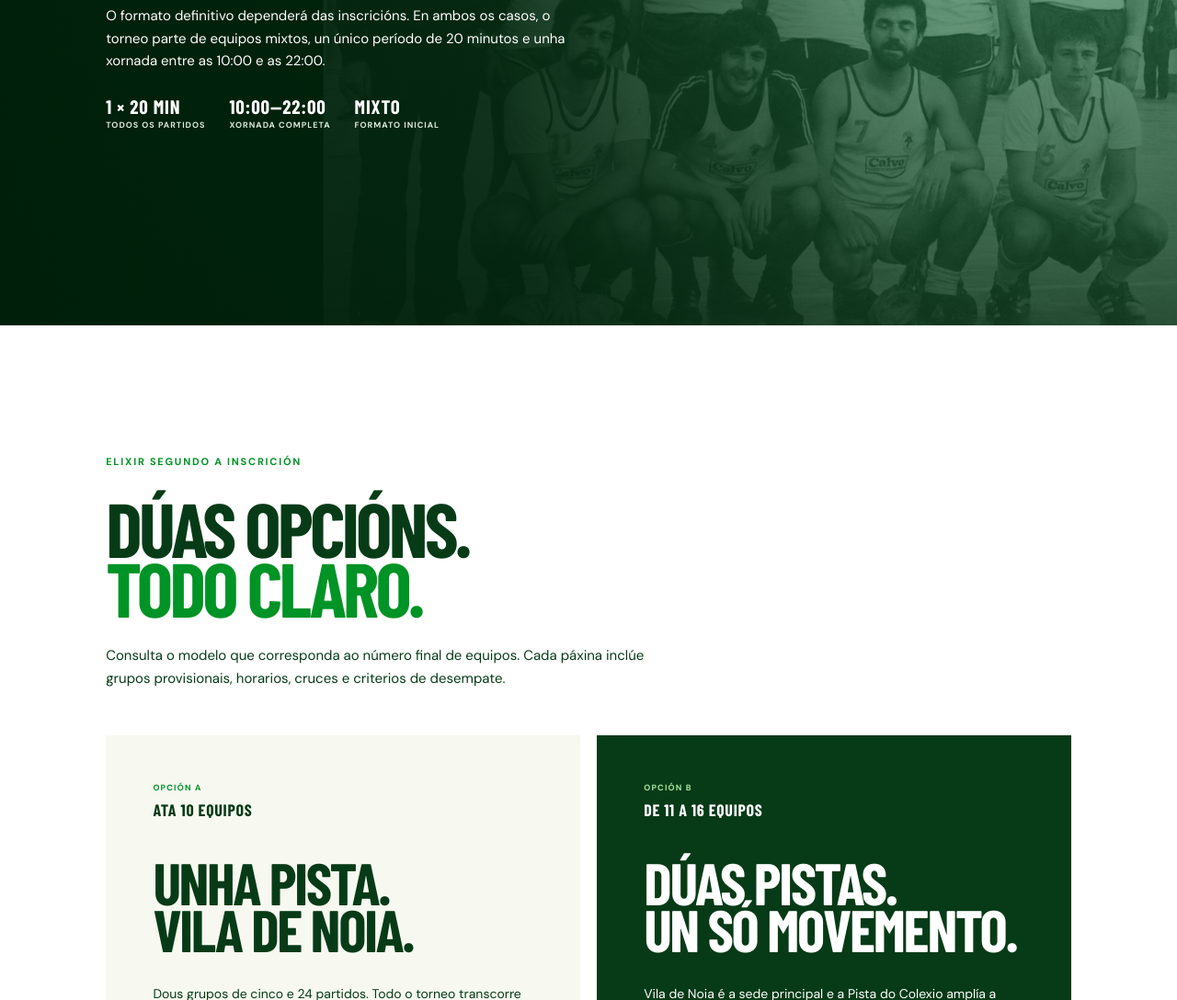
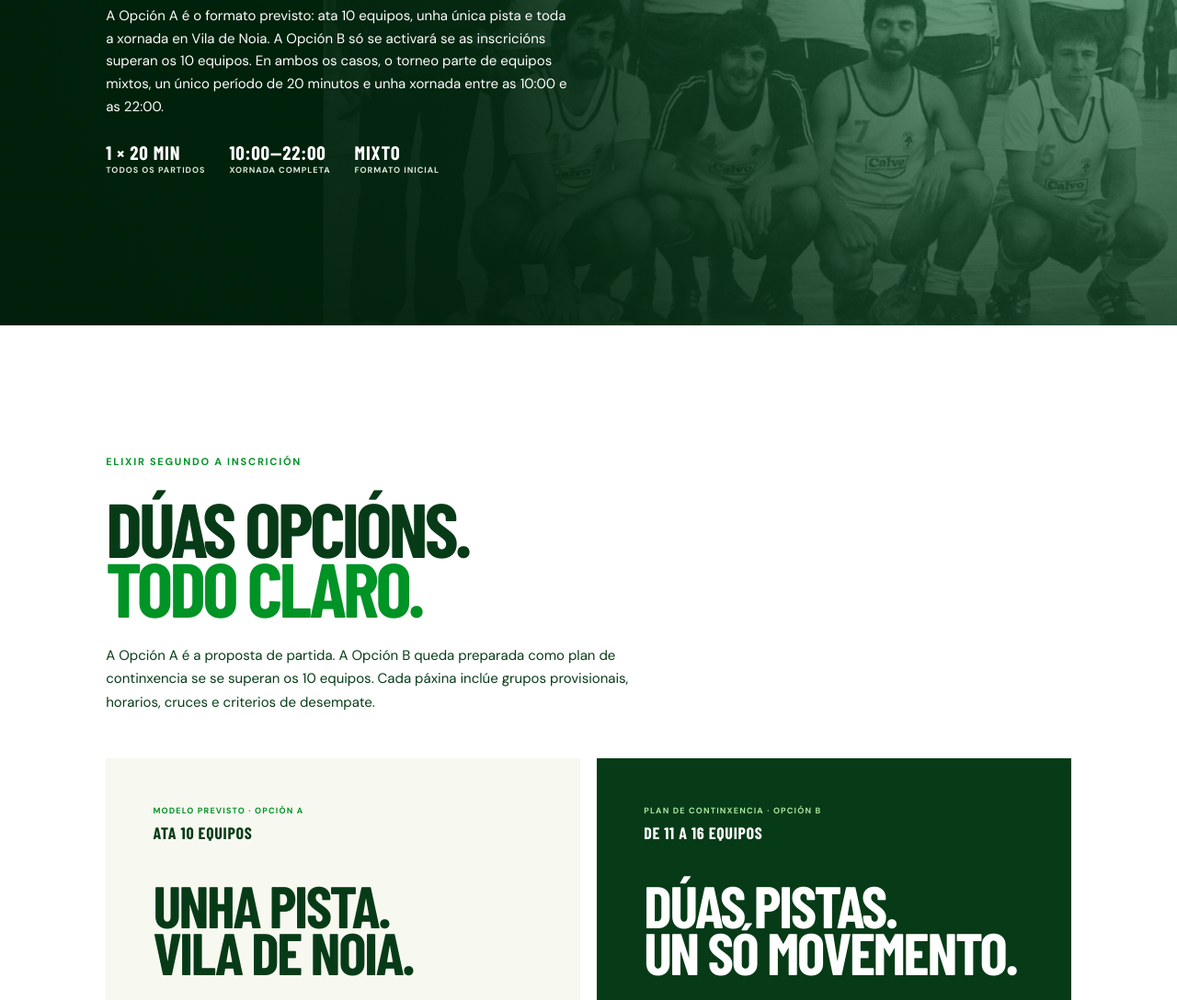
Before and after one commit to antonmry/diadomaxibasket, a plain HTML site: page dist/organizacion.html in a window 1280 px wide. Shown: the part 446-1534 px from the top of the page at 92% size. Drawn offline with nearby package versions, Linux system fonts and the light colour scheme; a web font is replaced by a local one.

Commit message:
feat(competition): Present the planned tournament format
Show Option A details and link to both organization plans.
Clarify that Option B applies if registration exceeds 10 teams.

```diff
--- a/dist/organizacion.html
+++ b/dist/organizacion.html
@@ -61,9 +61,11 @@
           <p class="eyebrow">ORGANIZACIÓN · PROPOSTA 2026</p>
           <h1 id="page-title">Un día.<br /><em>Dous modelos.</em></h1>
           <p>
-            O formato definitivo dependerá das inscricións. En ambos os casos, o
-            torneo parte de equipos mixtos, un único período de 20 minutos e
-            unha xornada entre as 10:00 e as 22:00.
+            A Opción A é o formato previsto: ata 10 equipos, unha única pista e
+            toda a xornada en Vila de Noia. A Opción B só se activará se as
+            inscricións superan os 10 equipos. En ambos os casos, o torneo parte
+            de equipos mixtos, un único período de 20 minutos e unha xornada
+            entre as 10:00 e as 22:00.
           </p>
           <div class="hero-facts">
             <span><b>1 × 20 MIN</b> TODOS OS PARTIDOS</span
@@ -80,13 +82,13 @@
         <div class="section-kicker">ELIXIR SEGUNDO A INSCRICIÓN</div>
         <h2 id="models-title">Dúas opcións.<br /><em>Todo claro.</em></h2>
         <p class="summary-intro">
-          Consulta o modelo que corresponda ao número final de equipos. Cada
-          páxina inclúe grupos provisionais, horarios, cruces e criterios de
-          desempate.
+          A Opción A é a proposta de partida. A Opción B queda preparada como
+          plan de continxencia se se superan os 10 equipos. Cada páxina inclúe
+          grupos provisionais, horarios, cruces e criterios de desempate.
         </p>
         <div class="summary-card-grid">
           <article class="summary-card card-a">
-            <span>OPCIÓN A</span><b>ATA 10 EQUIPOS</b>
+            <span>MODELO PREVISTO · OPCIÓN A</span><b>ATA 10 EQUIPOS</b>
             <h3>Unha pista.<br />Vila de Noia.</h3>
             <p>
               Dous grupos de cinco e 24 partidos. Todo o torneo transcorre no
@@ -107,7 +109,7 @@
             >
           </article>
           <article class="summary-card card-b">
-            <span>OPCIÓN B</span><b>DE 11 A 16 EQUIPOS</b>
+            <span>PLAN DE CONTINXENCIA · OPCIÓN B</span><b>DE 11 A 16 EQUIPOS</b>
             <h3>Dúas pistas.<br />Un só movemento.</h3>
             <p>
               Vila de Noia é a sede principal e a Pista do Colexio amplía a
--- a/dist/script.js
+++ b/dist/script.js
@@ -8,7 +8,7 @@ const translations = {
     fact_date_label: 'DATA', fact_date: 'Sábado<br />26 de decembro', fact_date_detail: '2026 · día completo', fact_location_label: 'LUGAR', fact_location: 'Pavillón<br />Vila de Noia', fact_location_detail: 'Carballo · A Coruña', fact_categories_label: 'CATEGORÍAS', fact_categories: '+35<br />fem. e masc.', fact_categories_detail: 'Equipos mixtos se é preciso', fact_format_label: 'FORMATO', fact_format: '5×5<br />en pista', fact_format_detail: 'Mínimo 7 xogadores/as por equipo',
     poster_edition: 'PRIMEIRA EDICIÓN', poster_title: 'DÍA DO<br /><span>MAXI</span>BASKET', poster_venue: 'PAVILLÓN<br />VILA DE NOIA<br /><b>+35</b>',
     registration_kicker: '02 · INSCRICIÓN', registration_title: 'Formade equipo.<br /><em>Vémonos en Carballo.</em>', registration_copy: 'A inscrición xa está aberta. Reúne un mínimo de 7 xogadores/as, rexistra o teu equipo e consulta as normas de participación.', registration_card_label: 'INSCRICIÓNS', registration_card_title: 'Abertas', registration_card_copy: 'Completa a ficha de inscrición para inscribir o teu equipo.', registration_card_button: 'Ir á inscrición <b>→</b>', notice_label: 'Importante', notice_copy: 'O formato, os horarios e a distribución de categorías confirmaranse unha vez pechadas as inscricións.',
-    schedule_kicker: '03 · COMPETICIÓN', schedule_title: 'Horarios<br /><em>en preparación.</em>', schedule_card_title: 'A pista está reservada.', schedule_card_copy: 'Estamos organizando os partidos para aproveitar ao máximo a xornada. Aquí poderás consultar os grupos, os encontros e os resultados en canto se confirme a participación.', schedule_times: 'HORARIOS <b>Próximamente</b>', schedule_results: 'RESULTADOS <b>O día do evento</b>',
+    schedule_kicker: '03 · COMPETICIÓN', schedule_title: 'O formato<br /><em>xa está en pista.</em>', schedule_card_title: 'Opción A · ata 10 equipos.', schedule_card_copy: 'Vila de Noia será a sede única: dous grupos de cinco, 24 partidos e un mínimo de catro encontros por equipo. Xogaremos cun único período de 20 minutos.', schedule_plan: 'Ver organización e cruces <b>→</b>', schedule_fallback: 'Máis de 10 equipos? Ver Opción B', schedule_times: 'FORMATO <b>1 × 20 min</b>', schedule_results: 'PLAN PREVISTO <b>Opción A</b>',
     news_kicker: '04 · ACTUALIDADE', news_title: 'Últimas<br /><em>novas.</em>', news_contact: 'Contactar coa organización →', news_one_label: 'NOVIDADE · 12.11.2026', news_one_title: 'Nace o Día do Maxibasket de Carballo.', news_one_copy: 'O primeiro encontro dedicado ao baloncesto sénior xa ten data: o 26 de decembro de 2026.', read_more: 'Ler máis <b>→</b>', news_two_label: 'INSCRICIÓNS ABERTAS', news_two_title: 'Consulta a ficha de inscrición e as normas.', view_registration: 'Ver inscrición <b>→</b>', news_three_label: 'PRÓXIMAMENTE', news_three_title: 'Horarios, grupos e información de servizos.', view_schedule: 'Ver horarios <b>→</b>',
     assets_kicker: '05 · CARTELERÍA', assets_title: 'O cartel<br /><em>oficial.</em>', assets_copy: 'Descarga e comparte o cartel do primeiro Día do Maxibasket de Carballo.', download_poster: 'Descargar PNG alta calidade <b>↓</b>', poster_aria: 'Abrir cartel oficial a tamaño completo', poster_alt: 'Cartel oficial do Día do Maxibasket Carballo 2026', view_poster: 'VER CARTEL COMPLETO ↗', logo_alt: 'Logo Día do Maxibasket', logos_kicker: 'LOGOS OFICIAIS', logos_title: 'Descargas de logo', png_transparent: 'PNG · transparente', jpg_white: 'JPG · fondo branco',
     contact_kicker: '06 · CONTACTO', contact_title: 'Falamos<br /><em>de baloncesto.</em>', contact_copy: 'Para participar, colaborar ou resolver calquera dúbida:', contact_small: 'Organiza Escola Basket Xiria, coa colaboración do Concello de Carballo e entidades vinculadas ao baloncesto galego.', footer_date: 'Carballo · 26 de decembro de 2026', footer_organised: 'Organiza <a href="https://www.escolabasketxiria.com/" target="_blank" rel="noreferrer">Escola Basket Xiria</a>'
@@ -22,7 +22,7 @@ const translations = {
     fact_date_label: 'DATE', fact_date: 'Saturday<br />26 December', fact_date_detail: '2026 · full day', fact_location_label: 'VENUE', fact_location: 'Vila de Noia<br />Sports Hall', fact_location_detail: 'Carballo · A Coruña', fact_categories_label: 'CATEGORIES', fact_categories: '+35<br />women & men', fact_categories_detail: 'Mixed teams if needed', fact_format_label: 'FORMAT', fact_format: '5-on-5<br />on court', fact_format_detail: 'Minimum 7 players per team',
     poster_edition: 'FIRST EDITION', poster_title: 'MAXIBASKET<br /><span>DAY</span>', poster_venue: 'VILA DE NOIA<br />SPORTS HALL<br /><b>+35</b>',
     registration_kicker: '02 · REGISTRATION', registration_title: 'Build your team.<br /><em>See you in Carballo.</em>', registration_copy: 'Registration is open. Gather at least 7 players, register your team and check the participation rules.', registration_card_label: 'REGISTRATION', registration_card_title: 'Open', registration_card_copy: 'Complete the registration form to enter your team.', registration_card_button: 'Go to registration <b>→</b>', notice_label: 'Important', notice_copy: 'Format, timings and category distribution will be confirmed once registration has closed.',
-    schedule_kicker: '03 · COMPETITION', schedule_title: 'Schedule<br /><em>in the works.</em>', schedule_card_title: 'The court is booked.', schedule_card_copy: 'We are organising the games to make the most of the day. You will be able to check groups, fixtures and results here as soon as participation is confirmed.', schedule_times: 'SCHEDULE <b>Coming soon</b>', schedule_results: 'RESULTS <b>On event day</b>',
+    schedule_kicker: '03 · COMPETITION', schedule_title: 'The format<br /><em>is on court.</em>', schedule_card_title: 'Option A · up to 10 teams.', schedule_card_copy: 'Vila de Noia will be the sole venue: two groups of five, 24 games and at least four games for every team. Each game is one 20-minute period.', schedule_plan: 'View format and fixtures <b>→</b>', schedule_fallback: 'More than 10 teams? View Option B', schedule_times: 'FORMAT <b>1 × 20 min</b>', schedule_results: 'PLANNED FORMAT <b>Option A</b>',
     news_kicker: '04 · NEWS', news_title: 'Latest<br /><em>news.</em>', news_contact: 'Contact the organisers →', news_one_label: 'NEWS · 12.11.2026', news_one_title: 'Carballo Maxibasket Day is born.', news_one_copy: 'The first gathering dedicated to senior basketball already has a date: 26 December 2026.', read_more: 'Read more <b>→</b>', news_two_label: 'REGISTRATION OPEN', news_two_title: 'Check the registration form and rules.', view_registration: 'View registration <b>→</b>', news_three_label: 'COMING SOON', news_three_title: 'Schedule, groups and service information.', view_schedule: 'View schedule <b>→</b>',
     assets_kicker: '05 · MEDIA KIT', assets_title: 'The official<br /><em>poster.</em>', assets_copy: 'Download and share the official poster for the first Carballo Maxibasket Day.', download_poster: 'Download high-resolution PNG <b>↓</b>', poster_aria: 'Open the official poster at full size', poster_alt: 'Official Carballo Maxibasket Day 2026 poster', view_poster: 'VIEW FULL POSTER ↗', logo_alt: 'Maxibasket Day logo', logos_kicker: 'OFFICIAL LOGOS', logos_title: 'Logo downloads', png_transparent: 'PNG · transparent', jpg_white: 'JPG · white background',
     contact_kicker: '06 · CONTACT', contact_title: 'Let’s talk<br /><em>basketball.</em>', contact_copy: 'To take part, collaborate or ask any questions:', contact_small: 'Organised by Escola Basket Xiria, with support from Carballo Council and organisations linked to Galician basketball.', footer_date: 'Carballo · 26 December 2026', footer_organised: 'Organised by <a href="https://www.escolabasketxiria.com/" target="_blank" rel="noreferrer">Escola Basket Xiria</a>'
--- a/dist/styles.css
+++ b/dist/styles.css
@@ -82,6 +82,7 @@ nav a:hover:after{width:100%}
 .schedule-icon{font:600 41px serif;color:var(--orange)}
 .schedule-card h3{font:700 39px/.9 'Barlow Condensed',sans-serif;text-transform:uppercase;margin:18px 0}
 .schedule-card p{font-size:14px;line-height:1.7;max-width:440px;position:relative;z-index:1}
+.schedule-actions{display:flex;align-items:center;flex-wrap:wrap;gap:18px 24px;margin-top:26px;position:relative;z-index:1}.schedule-actions .text-link{color:var(--cream);border-color:var(--orange)}
 .schedule-meta{display:flex;gap:35px;border-top:1px solid rgba(247,248,240,.2);margin-top:41px;padding-top:17px;font-size:9px;letter-spacing:.1em;position:relative;z-index:1}
 .schedule-meta span{display:grid;gap:7px}
 .schedule-meta b{font-size:12px;letter-spacing:0}
```
Also changed, not shown: dist/index.html (+2 -2 lines).
